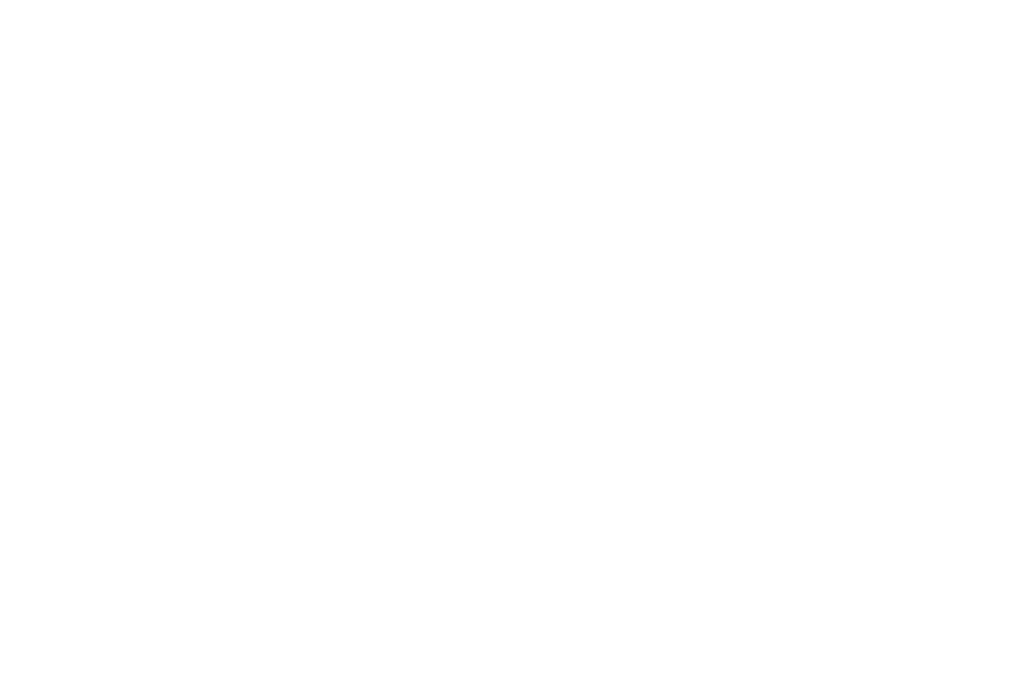
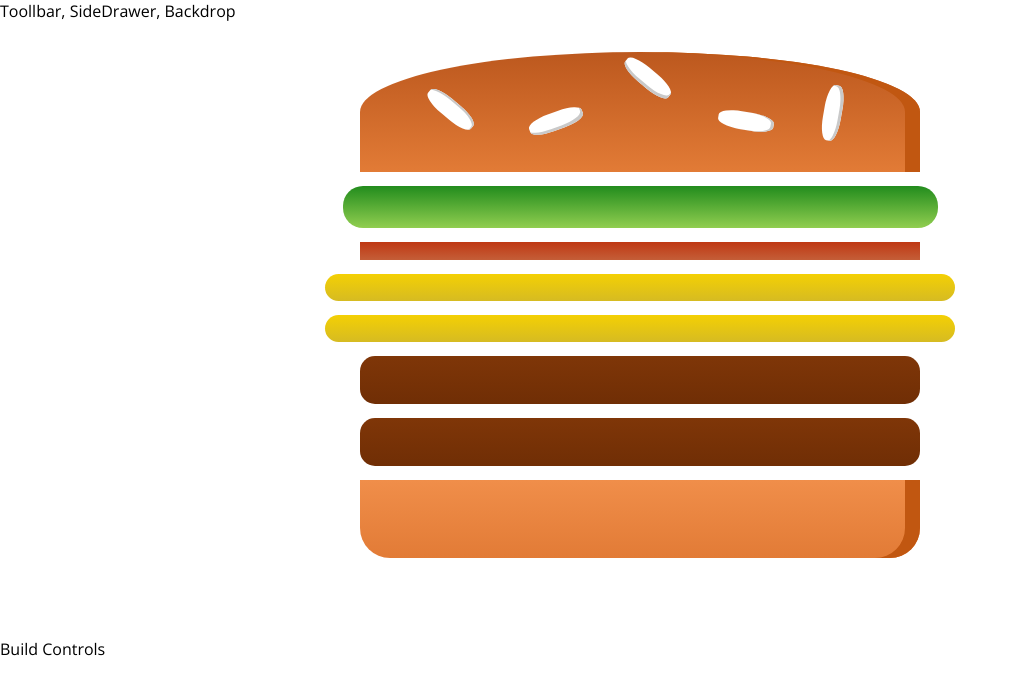
Before and after one commit to Chizycodes/react-burger-builder, a React (Create React App) app: page / in a window 1280 px wide. Shown: the top 694 px of the page, without its empty margins (0-1018 px from the left). Built offline with nearby package versions, Linux system fonts and the light colour scheme.

Commit message:
Created burger, burger ingredients, burger state

```diff
--- a/package.json
+++ b/package.json
@@ -6,6 +6,7 @@
     "@testing-library/jest-dom": "^5.16.1",
     "@testing-library/react": "^12.1.2",
     "@testing-library/user-event": "^13.5.0",
+    "prop-types": "^15.8.1",
     "react": "^17.0.2",
     "react-dom": "^17.0.2",
     "react-scripts": "5.0.0",
--- a/src/App.js
+++ b/src/App.js
@@ -1,7 +1,12 @@
+import Layout from "./components/Layout/Layout";
+import BurgerBuilder from "./containers/BurgerBuilder/BurgerBuilder";
+
 function App() {
   return (
     <div className="App">
-
+      <Layout>
+        <BurgerBuilder/>
+      </Layout>
     </div>
   );
 }
--- /dev/null
+++ b/src/components/Burger/Burger.js
@@ -0,0 +1,21 @@
+import React from "react";
+import classes from "./Burger.module.css";
+import BurgerIngredient from "./BurgerIngredient/BurgerIngredient";
+
+const Burger = (props) => {
+  const transformedIngredients = Object.keys(props.ingredients).map((igKey) => {
+    return [...Array(props.ingredients[igKey])].map((_, i) => {
+      return <BurgerIngredient key={igKey + i} type={igKey} />;
+    });
+  });
+  console.log(transformedIngredients);
+  return (
+    <div className={classes.burger}>
+      <BurgerIngredient type="bread-top" />
+      {transformedIngredients}
+      <BurgerIngredient type="bread-bottom" />
+    </div>
+  );
+};
+
+export default Burger;
--- /dev/null
+++ b/src/components/Burger/Burger.module.css
@@ -0,0 +1,30 @@
+.burger {
+    width: 100%;
+    margin: auto;
+    height: 250px;
+    overflow: scroll;
+    text-align: center;
+    font-weight: bold;
+    font-size: 1.2rem;
+}
+
+@media (min-width: 500px) and (min-height: 400px) {
+    .burger {
+        width: 350px;
+        height: 300px;
+    }
+}
+
+@media (min-width: 500px) and (min-height: 401px) {
+    .burger {
+        width: 450px;
+        height: 400px;
+    }
+}
+
+@media (min-width: 1000px) and (min-height: 700px) {
+    .burger {
+        width: 700px;
+        height: 600px;
+    }
+}
--- /dev/null
+++ b/src/components/Burger/BurgerIngredient/BurgerIngredient.js
@@ -0,0 +1,44 @@
+import React, { Component } from "react";
+import classes from "./BurgerIngredient.module.css";
+import PropTypes from "prop-types";
+
+class BurgerIngredient extends Component {
+  render() {
+    let ingredient = null;
+
+    switch (this.props.type) {
+      case "bread-bottom":
+        ingredient = <div className={classes.BreadBottom}></div>;
+        break;
+      case "bread-top":
+        ingredient = (
+          <div className={classes.BreadTop}>
+            <div className={classes.Seeds1}></div>
+            <div className={classes.Seeds2}></div>
+          </div>
+        );
+        break;
+      case "meat":
+        ingredient = <div className={classes.Meat}></div>;
+        break;
+      case "cheese":
+        ingredient = <div className={classes.Cheese}></div>;
+        break;
+      case "salad":
+        ingredient = <div className={classes.Salad}></div>;
+        break;
+      case "bacon":
+        ingredient = <div className={classes.Bacon}></div>;
+        break;
+      default:
+        ingredient = null;
+    }
+    return ingredient;
+  }
+}
+
+BurgerIngredient.propTypes = {
+    type: PropTypes.string.isRequired
+};
+
+export default BurgerIngredient;
--- /dev/null
+++ b/src/components/Burger/BurgerIngredient/BurgerIngredient.module.css
@@ -0,0 +1,113 @@
+.BreadBottom {
+    height: 13%;
+    width: 80%;
+    background: linear-gradient(#F08E4A, #e27b36);
+    border-radius: 0 0 30px 30px;
+    box-shadow: inset -15px 0 #c15711;
+    margin: 2% auto;
+}
+
+.BreadTop {
+    height: 20%;
+    width: 80%;
+    background: linear-gradient(#bc581e, #e27b36);
+    border-radius: 50% 50% 0 0;
+    box-shadow: inset -15px 0 #c15711;
+    margin: 2% auto;
+    position: relative;
+}
+
+.Seeds1 {
+    width: 10%;
+    height: 15%;
+    position: absolute;
+    background-color: white;
+    left: 30%;
+    top: 50%;
+    border-radius: 40%;
+    transform: rotate(-20deg);
+    box-shadow: inset -2px -3px #c9c9c9;
+}
+
+.Seeds1:after {
+    content: "";
+    width: 100%;
+    height: 100%;
+    position: absolute;
+    background-color: white;
+    left: -170%;
+    top: -260%;
+    border-radius: 40%;
+    transform: rotate(60deg);
+    box-shadow: inset -1px 2px #c9c9c9;
+  }
+
+.Seeds1:before {
+    content: "";
+    width: 100%;
+    height: 100%;
+    position: absolute;
+    background-color: white;
+    left: 180%;
+    top: -50%;
+    border-radius: 40%;
+    transform: rotate(60deg);
+    box-shadow: inset -1px -3px #c9c9c9;
+  }
+
+  .Seeds2 {
+    width: 10%;
+    height: 15%;
+    position: absolute;
+    background-color: white;
+    left: 64%;
+    top: 50%;
+    border-radius: 40%;
+    transform: rotate(10deg);
+    box-shadow: inset -3px 0 #c9c9c9;
+  }
+
+  .Seeds2:before {
+    content: "";
+    width: 100%;
+    height: 100%;
+    position: absolute;
+    background-color: white;
+    left: 150%;
+    top: -130%;
+    border-radius: 40%;
+    transform: rotate(90deg);
+    box-shadow: inset 1px 3px #c9c9c9;
+  }
+
+
+.Meat {
+    width: 80%;
+    height: 8%;
+    background: linear-gradient(#7f3608, #702e05);
+    margin: 2% auto;
+    border-radius: 15px;
+}
+
+.Cheese {
+    width: 90%;
+    height: 4.5%;
+    margin: 2% auto;
+    background: linear-gradient(#f4d004, #d6bb22);
+    border-radius: 20px;
+}
+
+.Salad {
+    width: 85%;
+    height: 7%;
+    margin: 2% auto;
+    background: linear-gradient(#228c1d, #91ce50);
+    border-radius: 20px;
+}
+
+.Bacon {
+    width: 80%;
+    height: 3%;
+    background: linear-gradient(#bf3813, #c45e38);
+    margin: 2% auto;
+}
--- /dev/null
+++ b/src/components/Layout/Layout.js
@@ -0,0 +1,13 @@
+import Aux from "../../hoc/ReactAux";
+import classes from "./Layout.module.css";
+
+const Layout = (props) => {
+  return (
+    <Aux>
+      <div>Toollbar, SideDrawer, Backdrop</div>
+      <main className={classes.content}>{props.children}</main>
+    </Aux>
+  );
+};
+
+export default Layout;
--- /dev/null
+++ b/src/components/Layout/Layout.module.css
@@ -0,0 +1,3 @@
+.content {
+    margin-top: 16px;
+}
--- /dev/null
+++ b/src/containers/BurgerBuilder/BurgerBuilder.js
@@ -0,0 +1,25 @@
+import React, {Component} from 'react';
+import Aux from '../../hoc/ReactAux';
+import Burger from '../../components/Burger/Burger';
+
+class BurgerBuilder extends Component {
+    state = {
+        ingredients: {
+            salad: 1,
+            bacon: 1,
+            cheese: 2,
+            meat: 2
+        }
+    }
+
+    render () {
+        return(
+            <Aux>
+                <Burger ingredients={this.state.ingredients} />
+                <div>Build Controls</div>
+            </Aux>
+        );
+    }
+}
+
+export default BurgerBuilder
--- /dev/null
+++ b/src/hoc/ReactAux.js
@@ -0,0 +1,3 @@
+const Aux = (props) => props.children;
+
+export default Aux;
```
Also changed, not shown: 1 other file (tests, documents, lock files or other folders).
